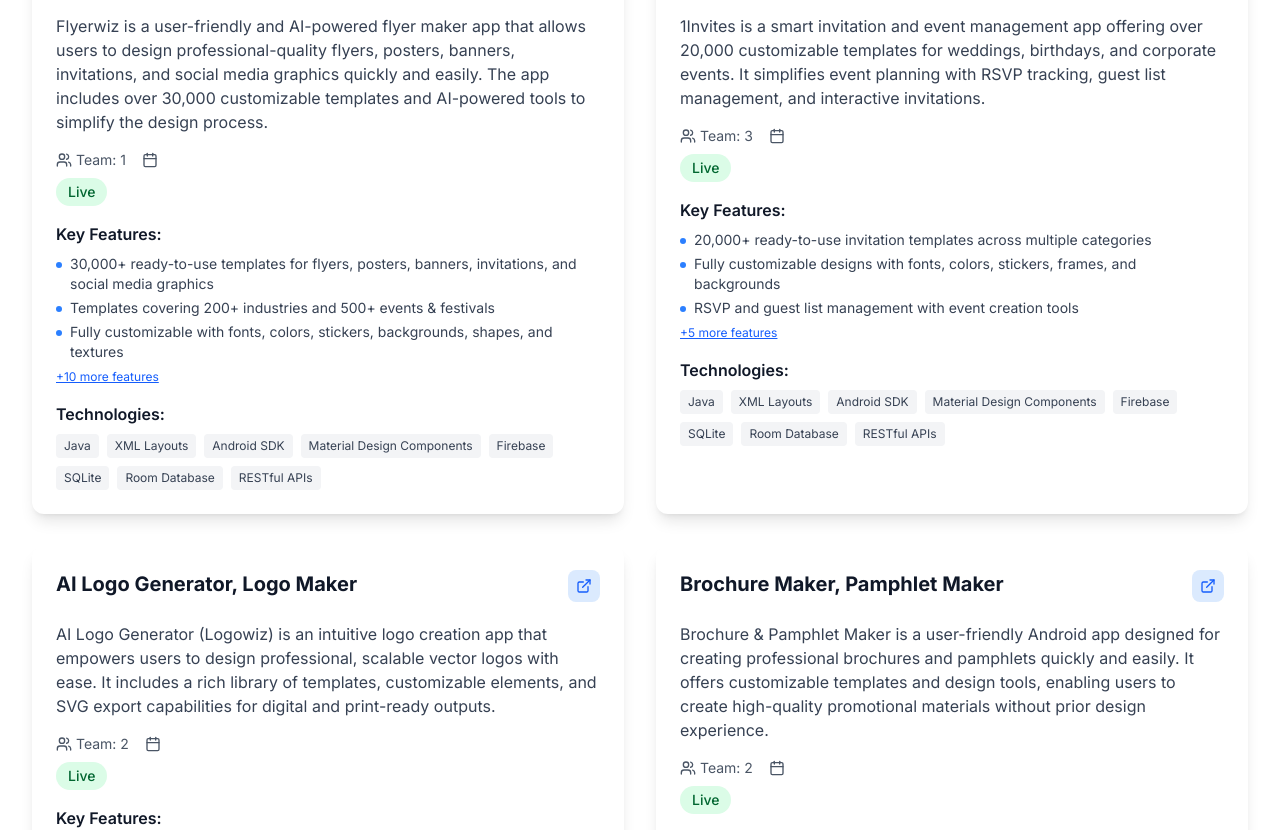
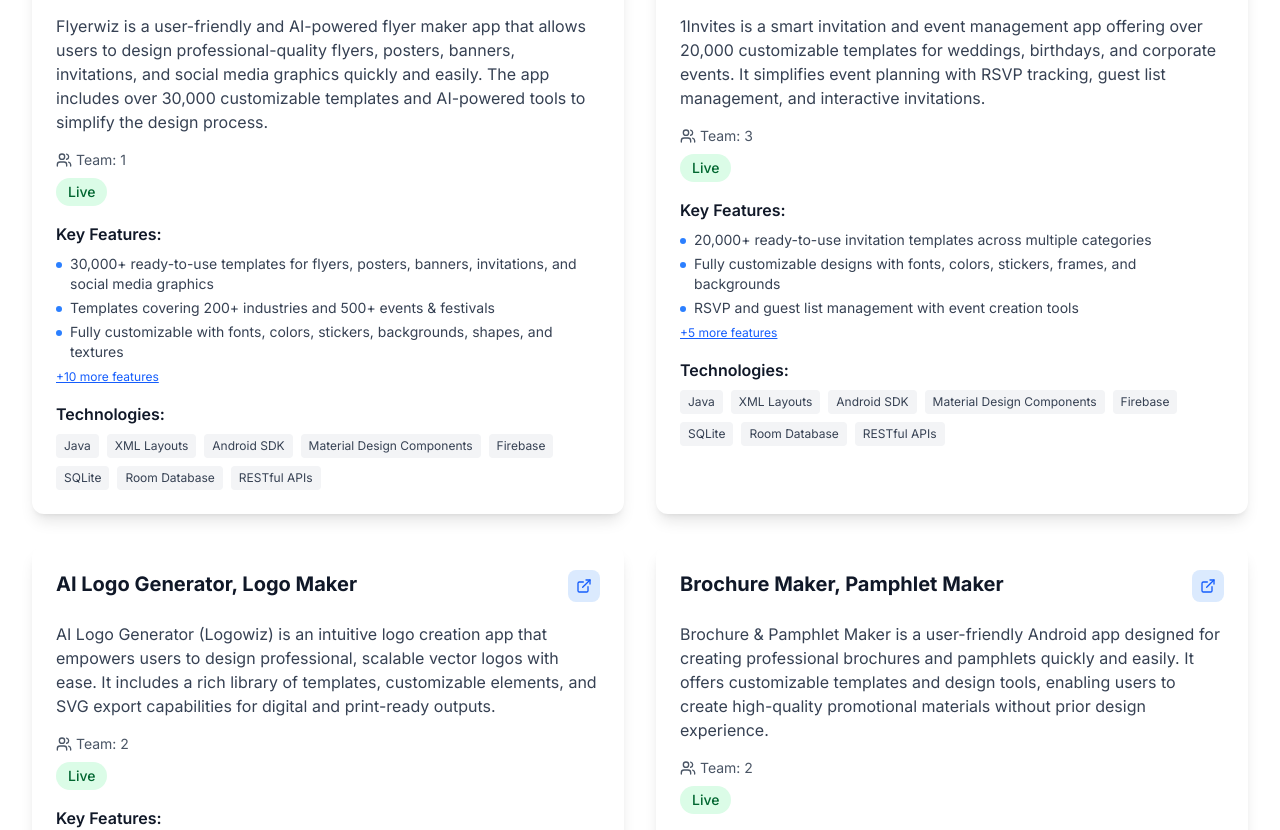
Before and after one commit to Ishanarola123/isha-portfolio, a Next.js app: page / in a window 1280 px wide. Shown: the part 2840-3670 px from the top of the page. Built offline with nearby package versions, Linux system fonts and the light colour scheme.

Commit message:
# update the condition of the project duration

```diff
--- a/src/components/Projects.tsx
+++ b/src/components/Projects.tsx
@@ -61,10 +61,13 @@ const ProjectCard: React.FC<ProjectCardProps> = ({ project }) => {
               <Users className="w-4 h-4" />
               Team: {project.teamSize}
             </span>
-            <span className="flex items-center gap-1">
+            {
+              project.duration &&  <span className="flex items-center gap-1">
               <Calendar className="w-4 h-4" />
               {project.duration}
             </span>
+
+            }
           </div>
           <span className={`inline-block px-3 py-1 rounded-full text-sm font-medium ${getStatusColor(project.status)}`}>
             {project.status}
```
